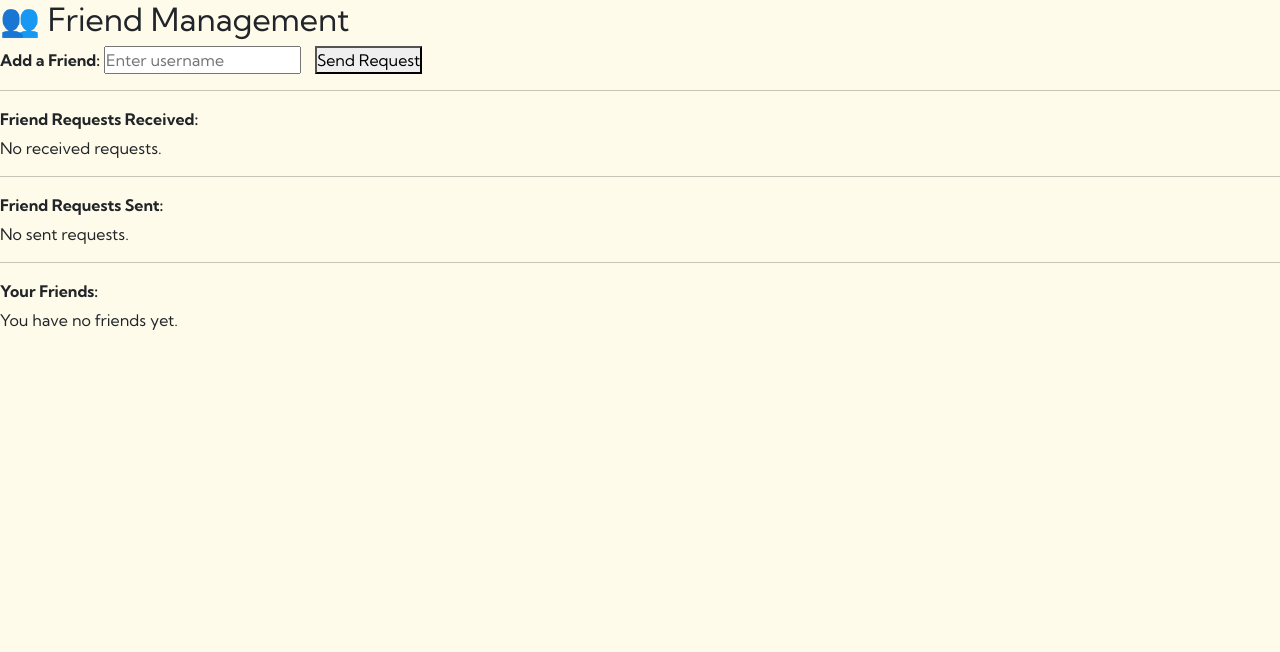
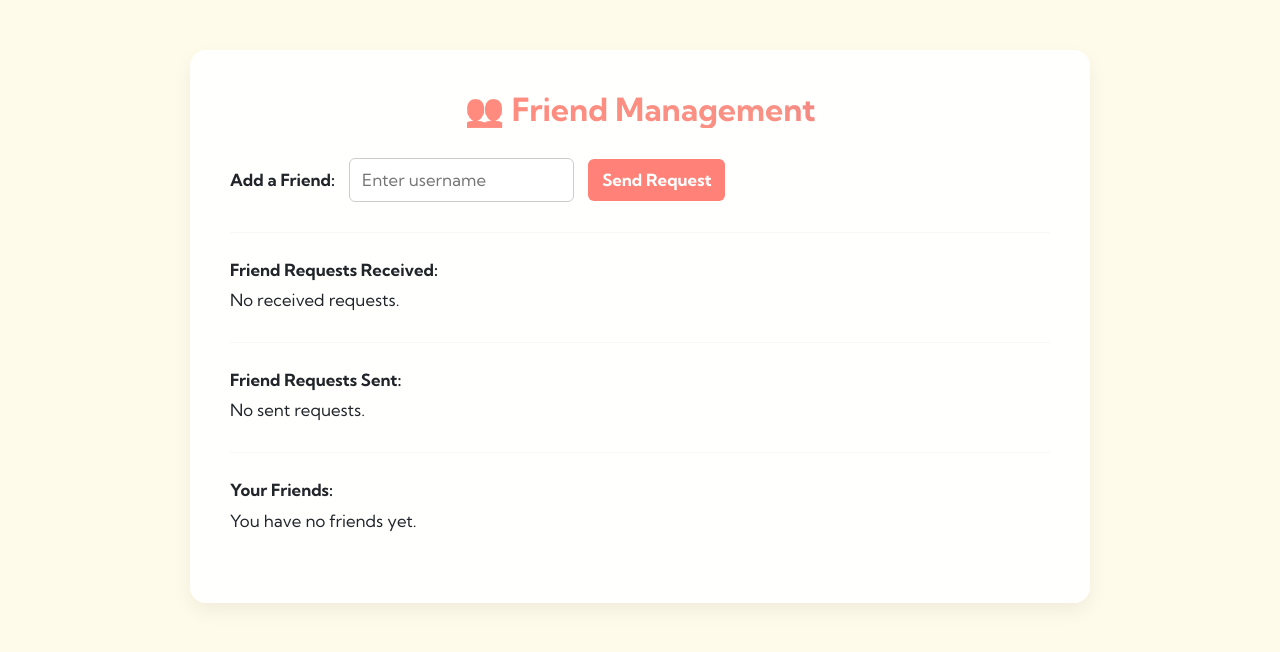
Before and after one commit to Precipicee/Group10-Agile-Web-Development, a Flask app: page /friends in a window 1280 px wide. Shown: the part 80-732 px from the top of the page. Run offline with Flask 3, Linux system fonts and the light colour scheme; a user stored in the database is signed in; data comes from the database, SQL or seed files in the repository; data that the repository does not hold is empty; some libraries are stand-ins or nearby versions.

Commit message:
Update friends.html

```diff
--- a/Fittrack/templates/friends.html
+++ b/Fittrack/templates/friends.html
@@ -2,6 +2,9 @@
 {% block title %}Friends - FitTrack{% endblock %}
 
 {% block content %}
+<link rel="stylesheet" href="{{ url_for('static', filename='css/friends.css') }}">
+
+<div class="friends-layout">
   <div class="profile">
     <h2 class="profile-title">👥 Friend Management</h2>
 
@@ -30,6 +33,7 @@
     <div class="profile-item">
       <strong>Your Friends:</strong>
       <div id="friends-list-container" style="margin-top: 5px;">Loading...</div>
+    </div>
   </div>
 </div>
 {% endblock %}
```
Lines whose indentation alone changed are shown as unchanged.
